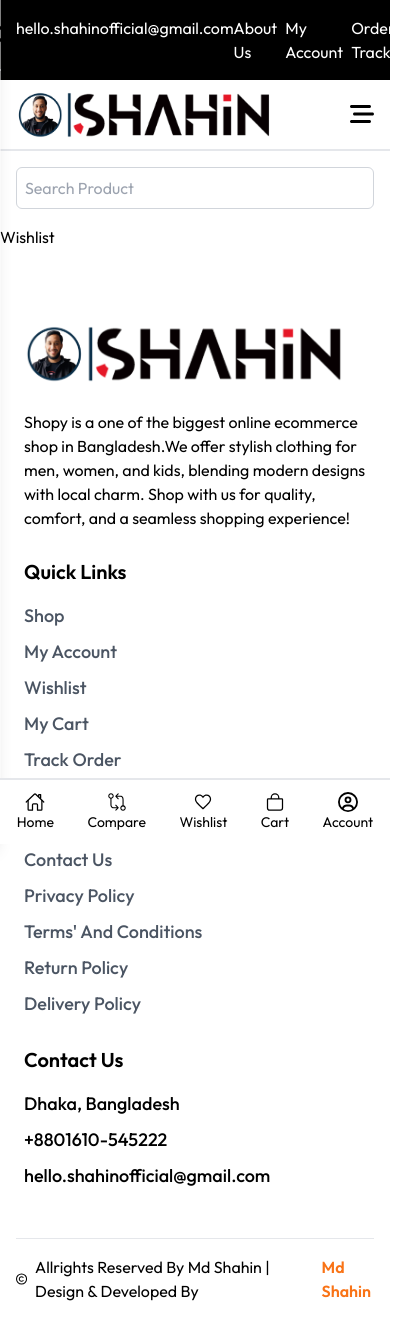
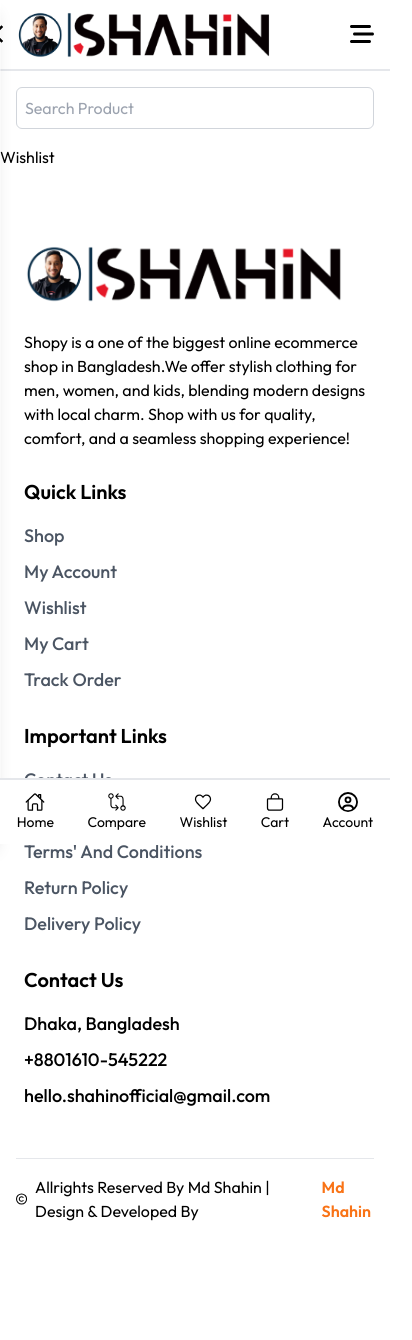
Before and after one commit to MdShahinDev/shopy, a React (Vite) app: page /wishlist in a window 390 px wide. Shown: the top 1340 px of the page, 412 px wide, since content can reach past the window. After the commit the page ends 1319 px from the top, so only its background shows below. Built offline with nearby package versions, Linux system fonts and the light colour scheme.

Commit message:
Responsive

```diff
--- a/src/Components/MainFooter.jsx
+++ b/src/Components/MainFooter.jsx
@@ -1,7 +1,7 @@
 import React from 'react';
 import { assets } from '../assets/assets';
 import { Link } from 'react-router-dom';
-import { FaRegCopyright } from "react-icons/fa6";
+import { FaRegCopyright } from 'react-icons/fa6';
 
 const MainFooter = () => {
   return (
@@ -60,11 +60,20 @@
             <h2 className='text-xl font-semibold mb-4 lg:text-2xl'>Contact Us</h2>
             <p className='text-lg font-medium pb-2'>Dhaka, Bangladesh</p>
             <p className='text-lg font-medium pb-2'>+8801610-545222</p>
-            <Link to={'mailto:hello.shahinofficial@gmail.com'}><p className='text-lg font-medium pb-2'>hello.shahinofficial@gmail.com</p></Link>
+            <Link to={'mailto:hello.shahinofficial@gmail.com'}>
+              <p className='text-lg font-medium pb-2'>hello.shahinofficial@gmail.com</p>
+            </Link>
           </div>
         </div>
-        <div className="footerbottom my-6 flex justify-center items-center border-t py-4">
-            <p className='flex items-center gap-2 text-base md:text-lg'> <FaRegCopyright/> Allrights Reserved By Md Shahin | Design & Developed By <Link to={'https://github.com/MdShahinDev'}><span className='font-semibold text-orange-500'>Md Shahin</span></Link> </p>
+        <div className='footerbottom my-6 flex border-t py-4'>
+          <p className='w-full flex items-center gap-2 text-base md:text-lg'>
+            {' '}
+            <FaRegCopyright /> Allrights Reserved By Md Shahin | Design & Developed By{' '}
+            <Link className='font-semibold text-orange-500' to={'https://github.com/MdShahinDev'}>
+              {' '}
+              Md Shahin
+            </Link>{' '}
+          </p>
         </div>
       </div>
     </>
--- a/src/Components/Topbar.jsx
+++ b/src/Components/Topbar.jsx
@@ -3,13 +3,13 @@
 
 const Topbar = () => {
   return (
-    <div className='bg-black py-4'>
+    <div className='hidden md:block bg-black py-4'>
       <div className="container mx-auto text-white flex justify-between px-4 lg:px-0 ">
-      <p className=' lg;text-lg'><Link to={'mailto:hello.shahinofficial@gmail.com'}>hello.shahinofficial@gmail.com</Link></p>
+      <p className='lg;text-lg'><Link to={'mailto:hello.shahinofficial@gmail.com'}>hello.shahinofficial@gmail.com</Link></p>
       <div className='hidden lg:block tracking-widest'>
         <p>Get 10% of on your First Purchase</p>
       </div>
-      <ul className='flex gap-2 md:gap-4 lg:text-base '>
+      <ul className='hidden md:flex gap-2 md:gap-4 lg:text-base '>
         <li><Link to={'/about'}>About Us</Link></li>
         <li><Link to={'/my-account'}>My Account</Link></li>
         <li><Link to={'/my-account'}>Order Tracking</Link></li>
```
